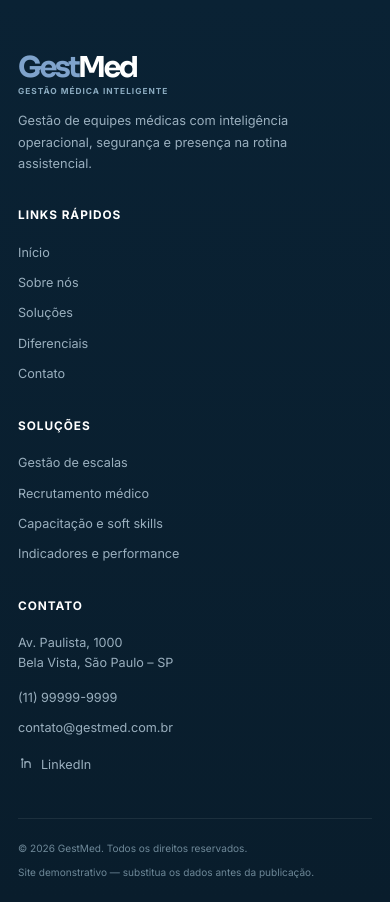
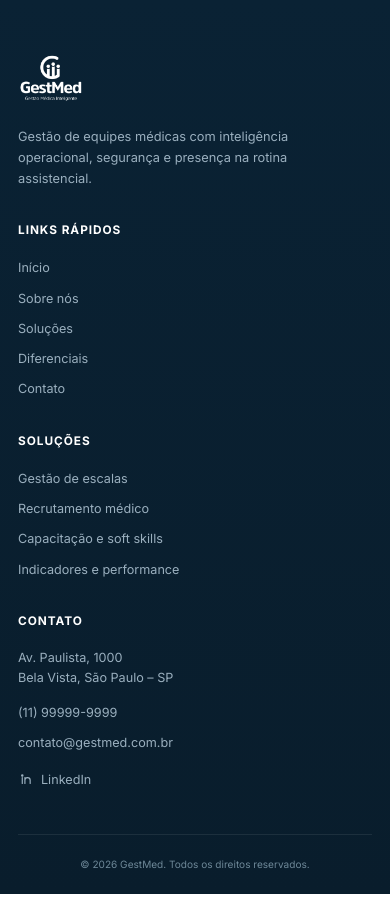
Before and after one commit to lucianazicardinicastro-bit/gestmed, a plain HTML site: page index.html in a window 390 px wide. Shown: the part 10164-11066 px from the top of the page. Drawn offline with Linux system fonts and the light colour scheme.

Commit message:
Hide desktop carousel controls, use image logo in footer with white filter, center copyright text, and remove disclaimer text

```diff
--- a/index.html
+++ b/index.html
@@ -290,12 +290,12 @@
 
   <footer class="site-footer">
     <div class="container footer-main">
-      <div class="footer-brand"><a class="footer-logo" href="#inicio" aria-label="GestMed — Gestão Médica Inteligente, página inicial"><span><b>Gest</b><strong>Med</strong></span><small>Gestão Médica Inteligente</small></a><p>Gestão de equipes médicas com inteligência operacional, segurança e presença na rotina assistencial.</p></div>
+      <div class="footer-brand"><a class="footer-logo" href="#inicio" aria-label="GestMed — Gestão Médica Inteligente, página inicial"><img src="Logo-GestMed.png" alt="GestMed — Gestão Médica Inteligente" width="160" height="50" class="footer-logo-img"></a><p>Gestão de equipes médicas com inteligência operacional, segurança e presença na rotina assistencial.</p></div>
       <div class="footer-column"><h2>Links rápidos</h2><a href="#inicio">Início</a><a href="#sobre">Sobre nós</a><a href="#solucoes">Soluções</a><a href="#diferenciais">Diferenciais</a><a href="#contato">Contato</a></div>
       <div class="footer-column"><h2>Soluções</h2><a href="#solucoes">Gestão de escalas</a><a href="#solucoes">Recrutamento médico</a><a href="#solucoes">Capacitação e soft skills</a><a href="#solucoes">Indicadores e performance</a></div>
       <div class="footer-column footer-contact"><h2>Contato</h2><p>Av. Paulista, 1000<br>Bela Vista, São Paulo – SP</p><a href="tel:+5511999999999">(11) 99999-9999</a><a href="mailto:contato@gestmed.com.br">contato@gestmed.com.br</a><a class="linkedin-link" href="https://www.linkedin.com/" target="_blank" rel="noopener"><svg class="icon"><use href="#icon-linkedin"/></svg>LinkedIn</a></div>
     </div>
-    <div class="container footer-bottom"><p>© <span id="current-year"></span> GestMed. Todos os direitos reservados.</p><p>Site demonstrativo — substitua os dados antes da publicação.</p></div>
+    <div class="container footer-bottom"><p>© <span id="current-year"></span> GestMed. Todos os direitos reservados.</p></div>
   </footer>
 
   <!-- O número 5511999999999 é um placeholder. Substitua-o pelo WhatsApp comercial antes da publicação. -->
--- a/style.css
+++ b/style.css
@@ -189,7 +189,7 @@ p { color: var(--muted); }
 .testimonials-section { overflow: hidden; background: var(--white); }
 .testimonials-header { display: flex; align-items: flex-end; justify-content: space-between; gap: 2rem; margin-bottom: 2.8rem; }
 .testimonials-header h2 { max-width: 700px; margin-bottom: 0; }
-.carousel-controls { display: flex; gap: .6rem; }
+.carousel-controls { display: none; gap: .6rem; }
 .carousel-button { display: grid; width: 44px; height: 44px; place-items: center; border: 1.5px solid #C7D6E2; border-radius: 50%; color: var(--navy); background: var(--white); transition: color var(--ease), background var(--ease), border-color var(--ease), transform var(--ease); }
 .carousel-button:hover { color: var(--white); background: var(--blue); border-color: var(--blue); transform: translateY(-2px); }
 .carousel-button.previous .icon { transform: rotate(180deg); }
@@ -261,11 +261,8 @@ p { color: var(--muted); }
 /* Footer */
 .site-footer { padding-top: 4.5rem; color: #B0C4D4; background: linear-gradient(180deg,#0A2234 0%,#091D2C 100%); }
 .footer-main { display: grid; grid-template-columns: 1.45fr .75fr .95fr 1.1fr; gap: 2.5rem; padding-bottom: 3.8rem; }
-.footer-logo { display: inline-flex; flex-direction: column; margin-bottom: .95rem; line-height: 1; }
-.footer-logo > span { font-family: var(--font-heading); font-size: 1.8rem; letter-spacing: -.09em; }
-.footer-logo b { color: var(--steel); }
-.footer-logo strong { color: var(--white); }
-.footer-logo small { margin-top: .35rem; color: #8AAABF; font-size: .52rem; font-weight: 700; letter-spacing: .12em; text-transform: uppercase; }
+.footer-logo { display: inline-block; margin-bottom: .95rem; }
+.footer-logo-img { display: block; width: 160px; height: auto; max-height: 50px; object-fit: contain; object-position: left center; filter: brightness(0) invert(1); }
 .footer-brand p { max-width: 340px; color: #9AAFBE; font-size: .8rem; line-height: 1.65; }
 .footer-column { display: flex; flex-direction: column; align-items: flex-start; gap: .55rem; font-size: .79rem; }
 .footer-column h2 { margin-bottom: .65rem; color: var(--white); font-family: var(--font-body); font-size: .74rem; letter-spacing: .08em; text-transform: uppercase; }
@@ -273,7 +270,7 @@ p { color: var(--muted); }
 .footer-column a:hover { color: var(--white); }
 .footer-column p { margin: 0 0 .3rem; color: #9AAFBE; font-size: .79rem; line-height: 1.6; }
 .linkedin-link { display: inline-flex; align-items: center; gap: .45rem; margin-top: .4rem; color: var(--white); }
-.footer-bottom { display: flex; justify-content: space-between; gap: 1rem; padding-block: 1.3rem; border-top: 1px solid rgba(255,255,255,.08); }
+.footer-bottom { display: flex; justify-content: center; gap: 1rem; padding-block: 1.3rem; border-top: 1px solid rgba(255,255,255,.08); text-align: center; }
 .footer-bottom p { margin: 0; color: #6E8898; font-size: .68rem; }
 
 /* Floating WhatsApp */
@@ -329,7 +326,7 @@ p { color: var(--muted); }
   .section-heading { margin-bottom: 2.4rem; } .solutions-grid { grid-template-columns: 1fr; } .solution-card { min-height: 0; padding: 1.65rem; } .solution-icon { margin-bottom: 1.15rem; } .solution-card p { margin-bottom: 1.1rem; }
   .differentials-intro, .faq-intro { position: static; } .differentials-intro { margin-bottom: 2.8rem; } .differentials-grid { grid-template-columns: 1fr; gap: 1rem; } .differential-item { gap: .9rem; } .differential-item p { font-size: .81rem; }
   .process-timeline { grid-template-columns: 1fr; gap: 1.5rem; margin-top: 2.7rem; padding-left: 0; } .process-timeline::before { top: 25px; bottom: 25px; left: 24px; right: auto; width: 1px; height: auto; } .process-step { display: flex; gap: 1.2rem; } .step-number { flex: 0 0 auto; margin: 0; } .process-step h3 { margin-top: .2rem; text-align: left; } .process-step p { text-align: left; }
-  .testimonials-header { align-items: flex-end; margin-bottom: 1.9rem; } .testimonials-header h2 { font-size: 1.8rem; } .carousel-controls { flex: 0 0 auto; } .carousel-button { width: 40px; height: 40px; } .testimonials-viewport { overflow: hidden; margin-right: -18px; } .testimonials-track { display: flex; gap: 1rem; } .testimonial-card { min-width: calc(100vw - 54px); min-height: 288px; padding: 1.55rem; } .testimonial-card blockquote { font-size: .89rem; }
+  .testimonials-header { align-items: flex-end; margin-bottom: 1.9rem; } .testimonials-header h2 { font-size: 1.8rem; } .carousel-controls { display: flex; flex: 0 0 auto; } .carousel-button { width: 40px; height: 40px; } .testimonials-viewport { overflow: hidden; margin-right: -18px; } .testimonials-track { display: flex; gap: 1rem; } .testimonial-card { min-width: calc(100vw - 54px); min-height: 288px; padding: 1.55rem; } .testimonial-card blockquote { font-size: .89rem; }
   .faq-intro { margin-bottom: 2.1rem; } .faq-item summary { padding: 1.05rem 0; font-size: .86rem; } .faq-item p { margin-right: 0; font-size: .81rem; }
   .contact-copy { margin-bottom: -.4rem; } .contact-actions { display: grid; grid-template-columns: 1fr; } .contact-actions .button { width: 100%; } .form-row { grid-template-columns: 1fr; gap: 0; } .contact-form { padding: 1.4rem; }
   .final-cta { padding-block: 3.8rem; } .final-cta::after { width: 270px; height: 270px; top: -80px; right: -120px; } .final-cta-content { flex-direction: column; align-items: flex-start; gap: 1.8rem; } .final-cta h2 { font-size: 1.85rem; } .final-cta .button { width: 100%; }
```
